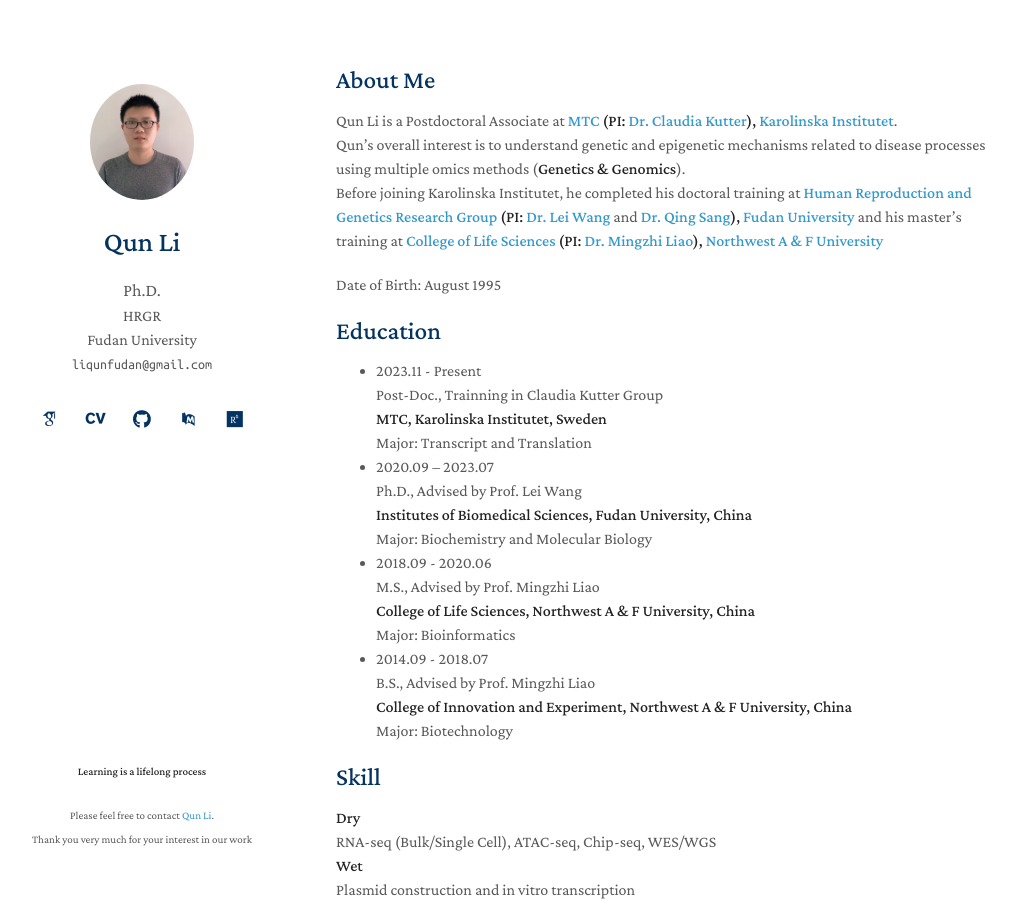
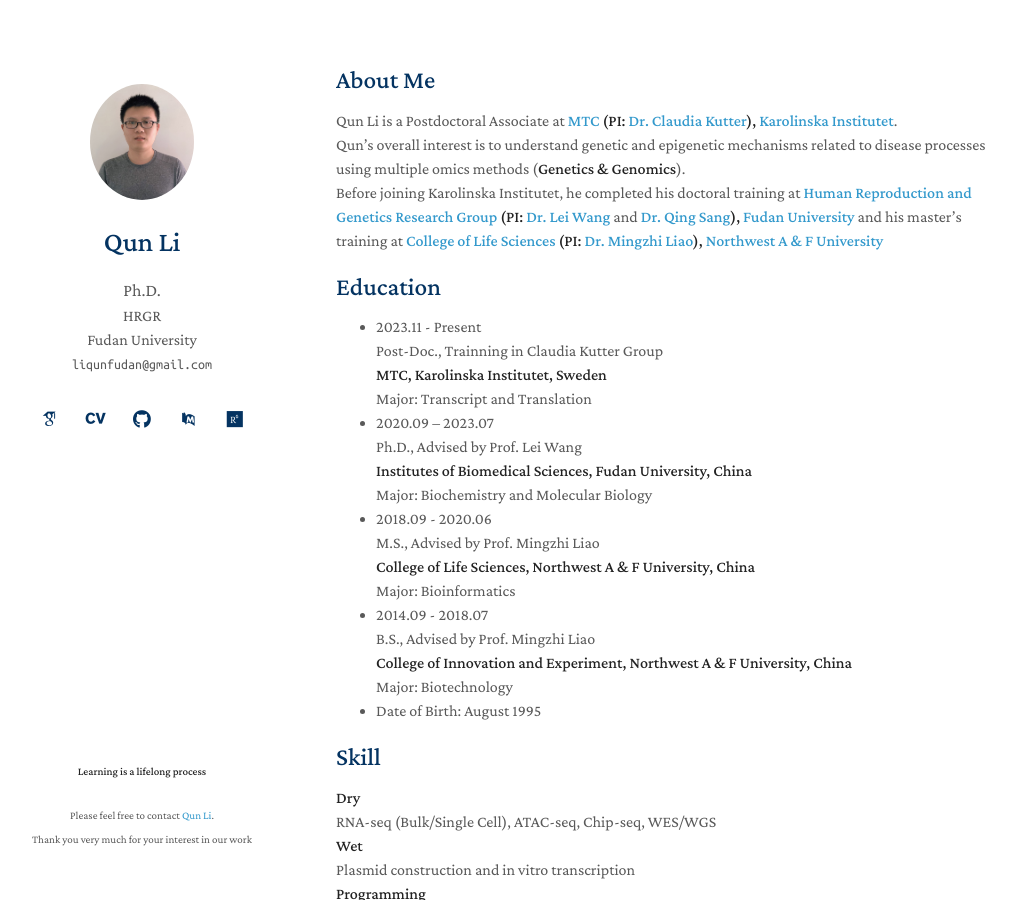
Before and after one commit to liqunbio/liqunbio.github.io, a Jekyll site: the page built from index.md, in a window 1280 px wide and 900 px high. Shown: the whole window, without its empty margins (134-1150 px from the left). Built offline with Jekyll 4.4.1, drawn with Linux system fonts in a browser that asks for light colours; some web fonts are replaced; comment, search, counter and statistics services are not loaded; our own code applies the rules of GitHub Pages for plain Markdown files; part of the change alters nothing that is shown.

```diff
--- a/index.md
+++ b/index.md
@@ -7,8 +7,6 @@ layout: homepage
 Qun Li is a Postdoctoral Associate at **[MTC](https://ki.se/mtc) (PI: [Dr. Claudia Kutter](https://www.scilifelab.se/researchers/claudia-kutter/)), [Karolinska Institutet](https://ki.se/)**. <br>
 Qun's overall interest is to understand genetic and epigenetic mechanisms related to disease processes using multiple omics methods (**Genetics & Genomics**). <br>
 Before joining Karolinska Institutet, he completed his doctoral training at **[Human Reproduction and Genetics Research Group](https://reprod-genet.fudan.edu.cn/) (PI: [Dr. Lei Wang](https://reprod-genet.fudan.edu.cn/laben/c5/0f/c23194a247055/page.htm)** and **[Dr. Qing Sang](https://reprod-genet.fudan.edu.cn/laben/c5/10/c23194a247056/page.htm)), [Fudan University](https://www.fudan.edu.cn/)** and his master's training at **[College of Life Sciences](https://sm.nwafu.edu.cn/index.htm) (PI: [Dr. Mingzhi Liao](https://sm.nwafu.edu.cn/szdw/js2/389648.htm)), [Northwest A & F University](https://www.nwsuaf.edu.cn/)** <br>
-
-Date of Birth: August 1995 <br>
 
 ## Education
 - 2023.11 - Present <br>
@@ -27,6 +25,7 @@ Major: Bioinformatics
 B.S., Advised by Prof. Mingzhi Liao <br>
 **College of Innovation and Experiment, Northwest A & F University, China** <br>
 Major: Biotechnology
+- Date of Birth: August 1995 <br>
 
 ## Skill
 **Dry** <br>
```
